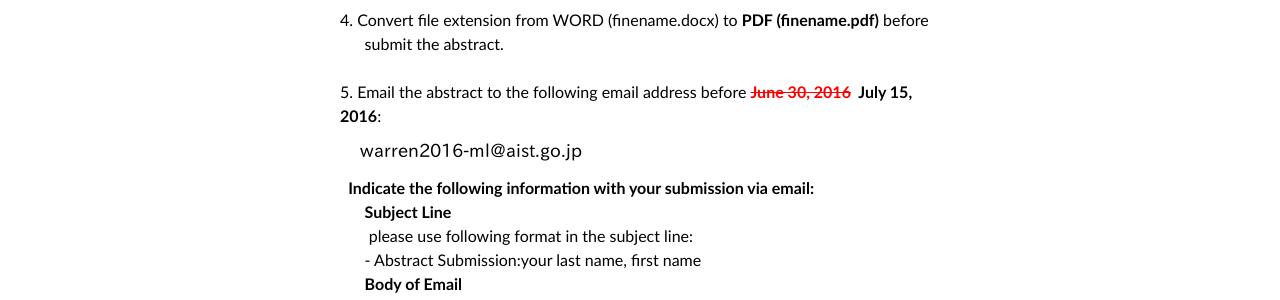
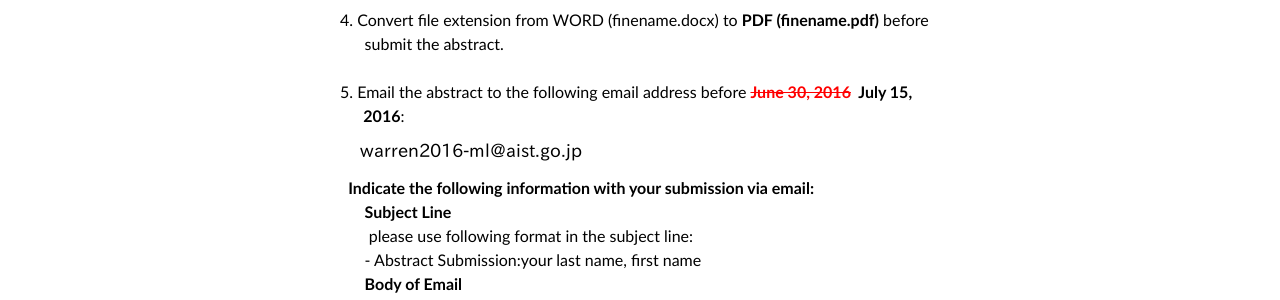
Before and after one commit to yamazakiM/WarrenWorkshop2016, a Jekyll site: the page built from submit/index.md, in a window 1280 px wide and 1240 px high. Shown: the part 724-1024 px from the top of the window. Built offline with Jekyll 4.4.1, drawn with Linux system fonts in a browser that asks for light colours; nearby versions of some CDN libraries; library files that are not in the unit come from our copies.

Commit message:
Update index.md

```diff
--- a/submit/index.md
+++ b/submit/index.md
@@ -46,7 +46,8 @@ layout: default
   </li>
   <br>
   <li>
-    5. Email the abstract to the following email address before <strong><del style="color:red">June 30, 2016</del>&nbsp;&nbsp;July 15, &nbsp; &nbsp; &nbsp; 2016</strong>:<br>
+    5. Email the abstract to the following email address before <strong><del style="color:red">June 30, 2016</del>&nbsp;&nbsp;July 15,<br>
+    &nbsp; &nbsp; &nbsp; 2016</strong>:<br>
     <img class="abstract" alt="warrenworkshop_email.png" src="../../images/warrenworkshop_email.png" border="0">
     &nbsp; <strong>Indicate the following information with your submission via email:</strong><br>
     &nbsp; &nbsp; &nbsp; <strong>Subject Line</strong><br>
```
